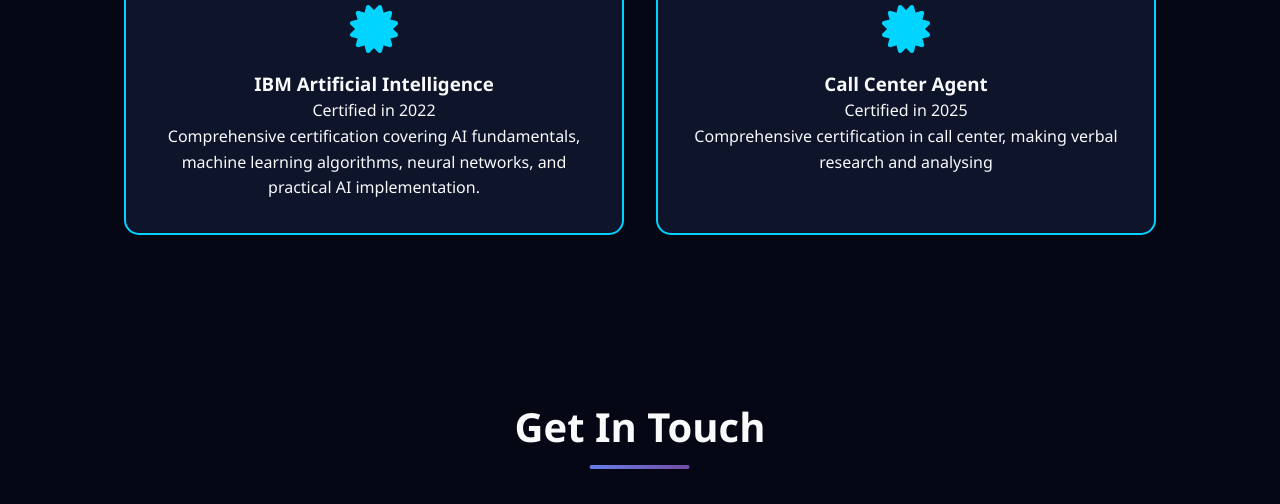
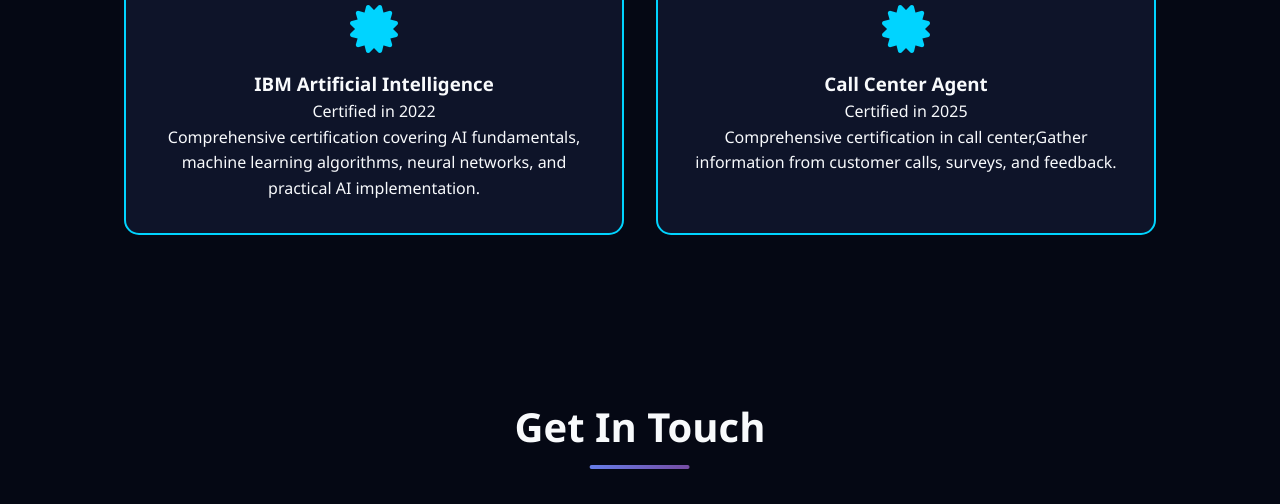
Before and after one commit to asante-philemon/apportfolio, a plain HTML site: page index.html in a window 1280 px wide. Shown: the part 4980-5484 px from the top of the page. Drawn offline with Linux system fonts and the light colour scheme.

Commit message:
certificate

```diff
--- a/index.html
+++ b/index.html
@@ -516,7 +516,6 @@
     color: var(--primary);
     margin-bottom: 1rem;
 }
-
         /* Contact Section */
         .contact-grid {
             display: grid;
@@ -940,7 +939,7 @@
             <i class="fas fa-certificate"></i>
             <h3>Call Center Agent</h3>
             <p>Certified in 2025</p>
-            <p>Comprehensive certification in call center, making verbal research and analysing </p>
+            <p>Comprehensive certification in call center,Gather information from customer calls, surveys, and feedback. </p>
         </div>
     </div>
 </section>
```
